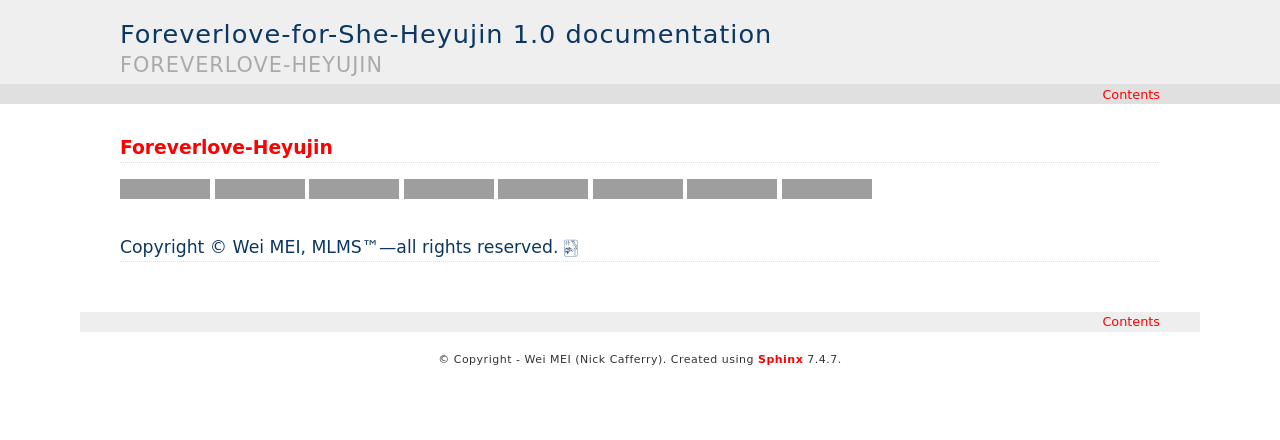
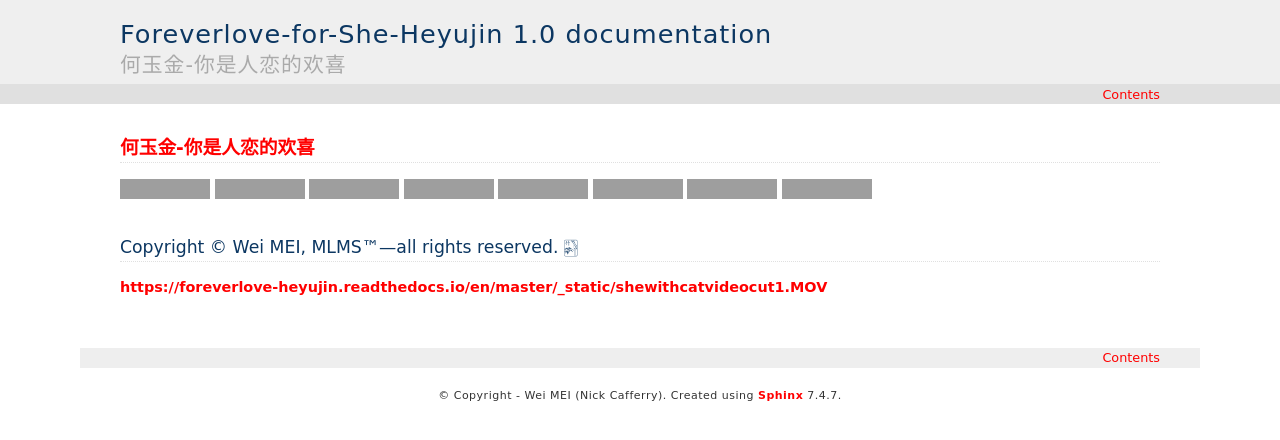
Before and after one commit to nickcafferry/heyujin-foreverlove, a Sphinx documentation site: the page built from docs/README.rst, in a window 1280 px wide, cut to the strip 0-440 px from the top of the page. Built offline with Sphinx 7.4.7, drawn with Linux system fonts in a browser that asks for light colours; grey boxes are pictures that could not be loaded.

Commit message:
Update README.rst

```diff
--- a/docs/README.rst
+++ b/docs/README.rst
@@ -1,31 +1,31 @@
-`Foreverlove-Heyujin <https://github.com/nickcafferry/heyujin-foreverlove>`_
+`何玉金-你是人恋的欢喜 <https://github.com/nickcafferry/heyujin-foreverlove>`_
 ===============
 
 |Workflow| |Licence| |Travis| |Codecov| |Appveyor| |Documentation Status| |Gitter| |Circleci|
 
-.. |Workflow| image:: https://github.com/nickcafferry/PSSpred/workflows/PSSpred/badge.svg
-   :target: https://github.com/nickcafferry/PSSpred/actions/runs/263139727
+.. |Workflow| image:: https://github.com/nickcafferry/heyujin-foreverlove/workflows/deploy/badge.svg
+   :target: https://foreverlove-heyujin.readthedocs.io/en/master/README.html
 
 .. |Licence| image:: https://img.shields.io/badge/license-MIT-blue.svg?style=flat
    :target: http://choosealicense.com/licenses/mit/
 
 .. |Travis| image:: https://travis-ci.com/nickcafferry/PSSpred.svg?branch=master
-   :target: https://travis-ci.com/nickcafferry/PSSpred
+   :target: https://foreverlove-heyujin.readthedocs.io/en/master/README.html
 
 .. |Codecov| image:: https://codecov.io/gh/nickcafferry/PSSpred/branch/master/graph/badge.svg
-   :target: https://codecov.io/gh/nickcafferry/PSSpred
+   :target: https://foreverlove-heyujin.readthedocs.io/en/master/README.html
 
 .. |Appveyor| image:: https://ci.appveyor.com/api/projects/status/j5e243jmixcnqpy2?svg=true
-   :target: https://ci.appveyor.com/project/nickcafferry/psspred
+   :target: https://foreverlove-heyujin.readthedocs.io/en/master/README.html
 
 .. |Gitter| image:: https://badges.gitter.im/PSSpred/community.svg
-   :target: https://gitter.im/PSSpred/community?utm_source=badge&utm_medium=badge&utm_campaign=pr-badge
+   :target: https://foreverlove-heyujin.readthedocs.io/en/master/README.html
 
 .. |Circleci| image:: https://circleci.com/gh/nickcafferry/PSSpred.svg?style=svg
-   :target: https://circleci.com/gh/nickcafferry/PSSpred
+   :target: https://foreverlove-heyujin.readthedocs.io/en/master/README.html
 
 .. |Documentation Status| image:: https://readthedocs.org/projects/psspred/badge/?version=latest
-   :target: https://psspred.readthedocs.io/en/latest/?badge=latest
+   :target: https://foreverlove-heyujin.readthedocs.io/en/master/README.html
 
 Copyright |copy| Wei MEI, |MLMS (TM)| |---| all rights reserved. |bamboo|
 """""""""""""""""""""""""
@@ -37,3 +37,6 @@
    :trim:
 
 .. |bamboo| unicode:: 0x1F024 .. bamboo
+
+
+https://foreverlove-heyujin.readthedocs.io/en/master/_static/shewithcatvideocut1.MOV
```
